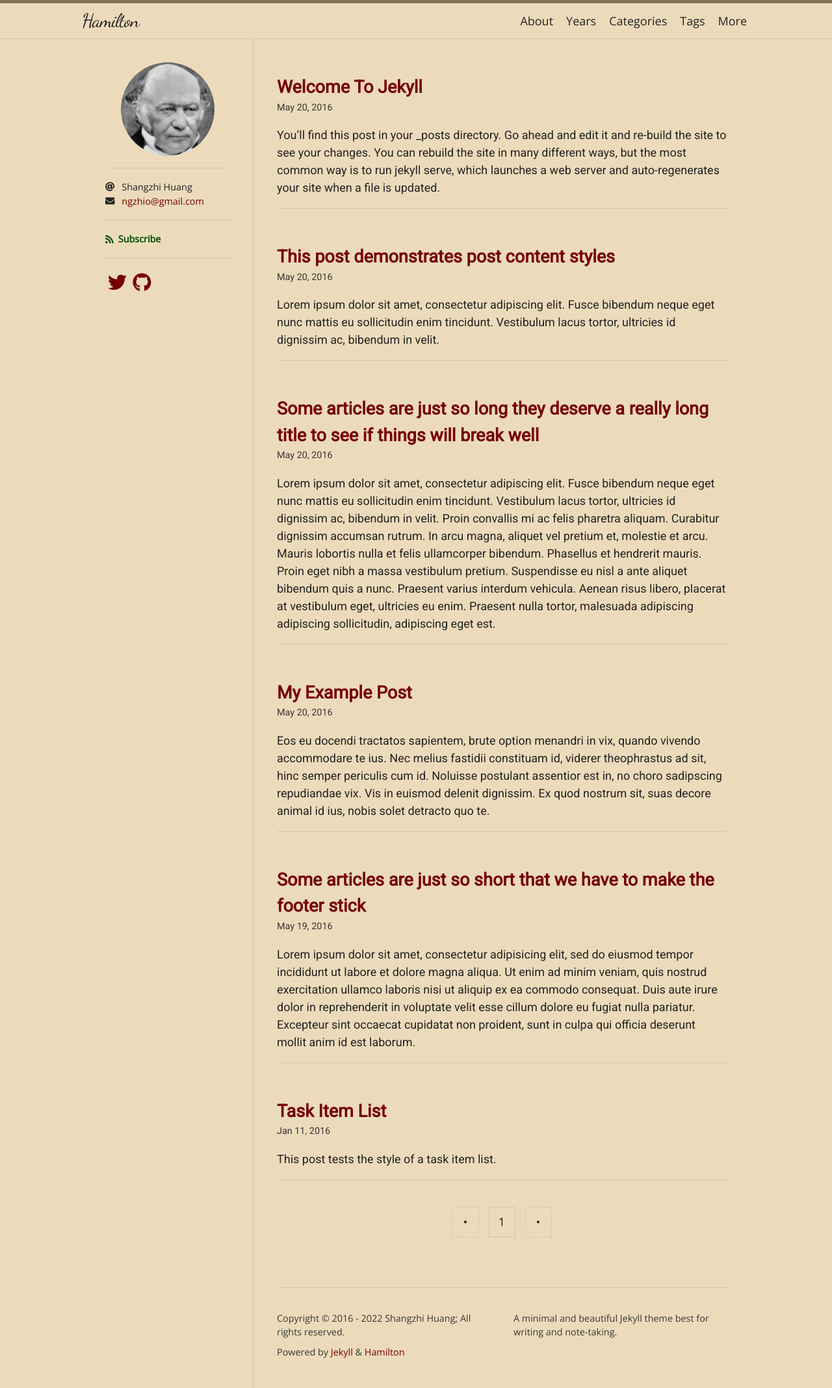
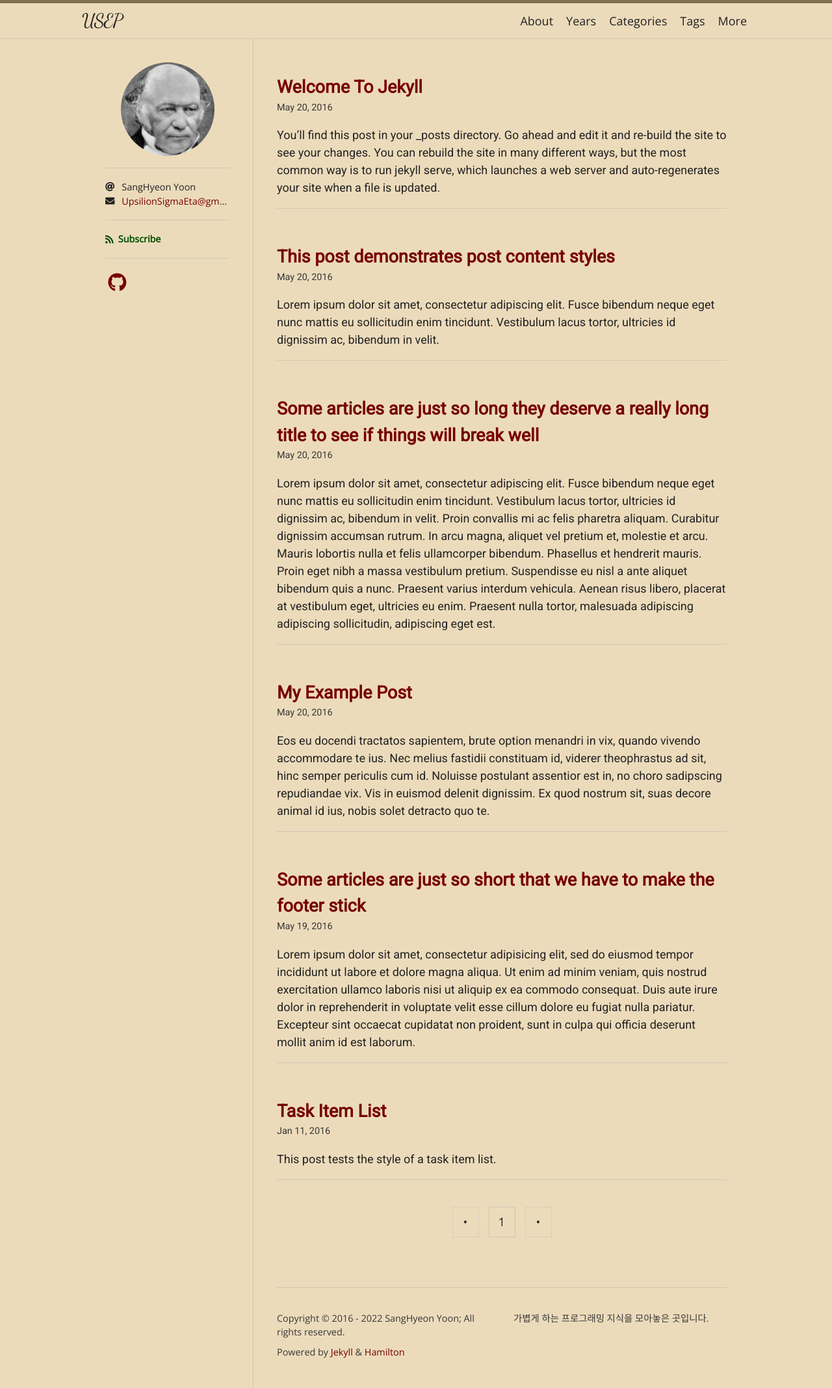
Before and after one commit to Upsilion-Sigma-Eta/Programming.github.io, a Jekyll site: the page built from index.html, in a window 1280 px wide. Shown: the whole page at 65% size. Built offline with Jekyll 4.4.1, drawn with Linux system fonts in a browser that asks for light colours; nearby versions of some CDN libraries; some web fonts are replaced; the list of posts is cut into pages by our own code.

Commit message:
Configure little info on me.

```diff
--- a/Gemfile
+++ b/Gemfile
@@ -2,3 +2,5 @@
 
 source "https://rubygems.org"
 gemspec
+
+gem "webrick", "~> 1.7"
--- /dev/null
+++ b/Link And Commands.txt
@@ -0,0 +1,4 @@
+https://upsilion-sigma-eta.github.io/
+
+bundle add webrick
+bundle exec jekyll serve
--- a/_config.yml
+++ b/_config.yml
@@ -1,8 +1,8 @@
-title: Hamilton
-description: A minimal and beautiful Jekyll theme best for writing and note-taking.
-author: Shangzhi Huang
+title: USEP
+description: 가볍게 하는 프로그래밍 지식을 모아놓은 곳입니다.
+author: SangHyeon Yoon
 avatar: /logo.png
-email: ngzhio@gmail.com
+email: UpsilionSigmaEta@gmail.com
 
 plugins:
   - jekyll-seo-tag
@@ -29,15 +29,8 @@ exclude:
 
 # Jekyll SEO Tag (Optional)
 # =========================
-twitter:
-  username: ngzhio
-  card: summary
-logo: logo.png
 social:
-  name: Shangzhi Huang
+  name: SangHyeon Yoon
   links:
-    - https://twitter.com/ngzhio
-    - https://www.facebook.com/ngzhio
-    - https://github.com/ngzhio
-google_site_verification: u4WXQl0Eu66rsQo2kRdCNx
-lang: en
+    - https://github.com/Upsilion-Sigma-Eta
+lang: ko
--- a/_data/social.yml
+++ b/_data/social.yml
@@ -1,6 +1,3 @@
-- title: Twitter
-  url: https://twitter.com/ngzhio
-  icon: fab fa-twitter
 - title: GitHub
-  url: https://github.com/ngzhio/jekyll-theme-hamilton
+  url: https://github.com/Upsilion-Sigma-Eta
   icon: fab fa-github
```
